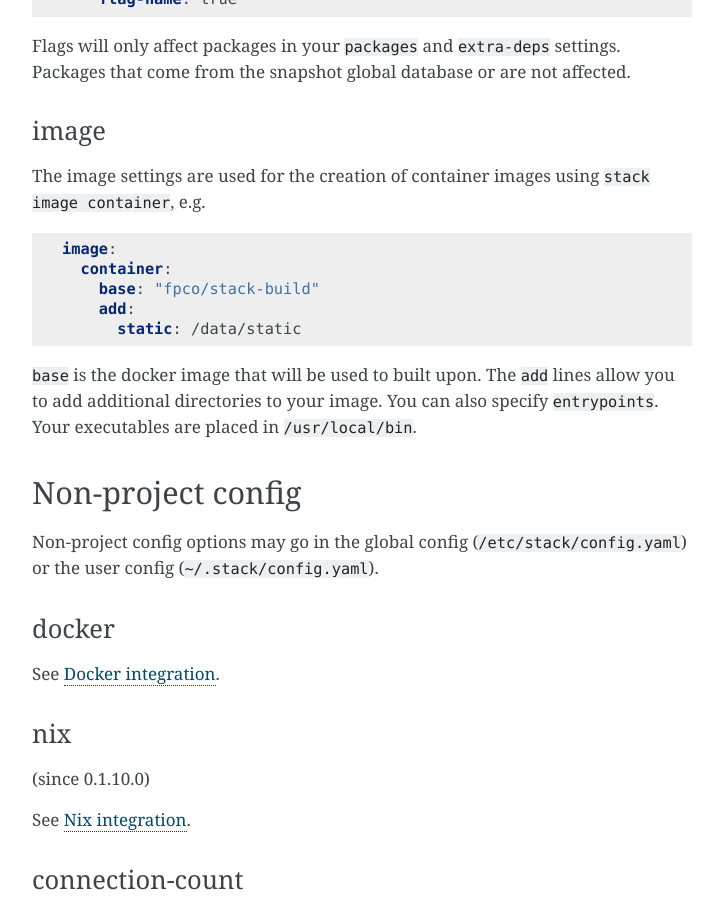
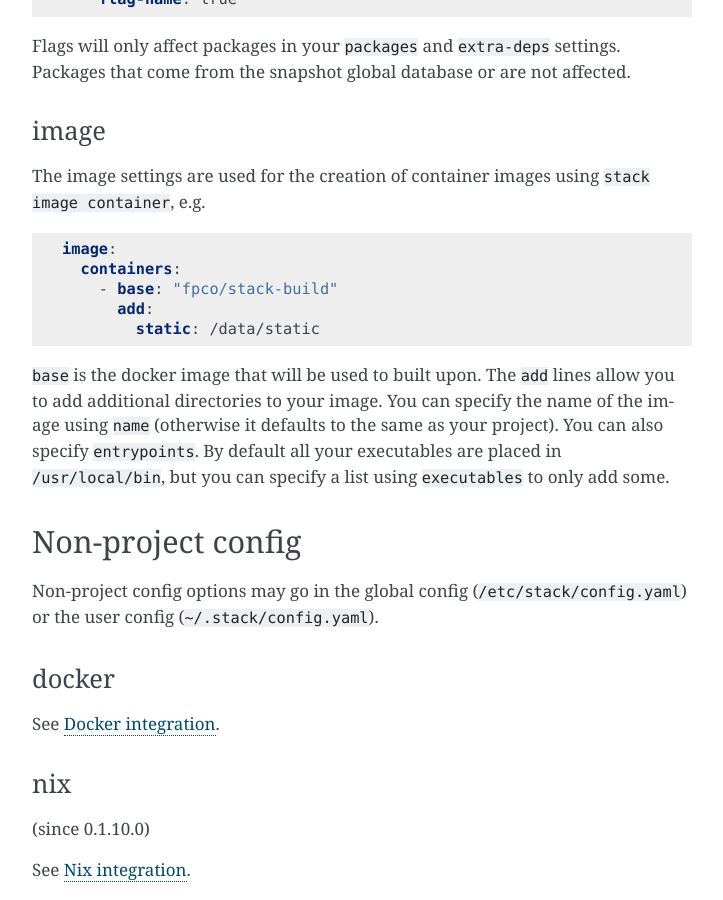
Before and after one commit to commercialhaskell/stack, a Sphinx documentation site: the page built from doc/yaml_configuration.md, in a window 1280 px wide and 900 px high, scrolled down 2664 px. Shown: the whole window, without its empty margins (388-1111 px from the left). Built offline with Sphinx 7.4.7, drawn with Linux system fonts in a browser that asks for light colours.

Commit message:
'image container' improvements
- Specify multiple images to build
- Specify which executables to include in images

````diff
--- a/doc/yaml_configuration.md
+++ b/doc/yaml_configuration.md
@@ -109,15 +109,24 @@ Flags will only affect packages in your `packages` and `extra-deps` settings.
 Packages that come from the snapshot global database or are not affected.
 
 ### image
-The image settings are used for the creation of container images using `stack image container`, e.g.
+
+The image settings are used for the creation of container images using `stack
+image container`, e.g.
+
 ```yaml
 image:
-  container:
-    base: "fpco/stack-build"
-    add:
-      static: /data/static
+  containers:
+    - base: "fpco/stack-build"
+      add:
+        static: /data/static
 ```
-`base` is the docker image that will be used to built upon. The `add` lines allow you to add additional directories to your image. You can also specify `entrypoints`. Your executables are placed in `/usr/local/bin`.
+
+`base` is the docker image that will be used to built upon. The `add` lines
+allow you to add additional directories to your image. You can specify the name
+of the image using `name` (otherwise it defaults to the same as your project).
+You can also specify `entrypoints`. By default all your executables are placed
+in `/usr/local/bin`, but you can specify a list using `executables` to only add
+some.
 
 ## Non-project config
 
````
Also changed, not shown: ChangeLog.md (+4 -0 lines), stack.yaml (+5 -5 lines), 3 other files.
